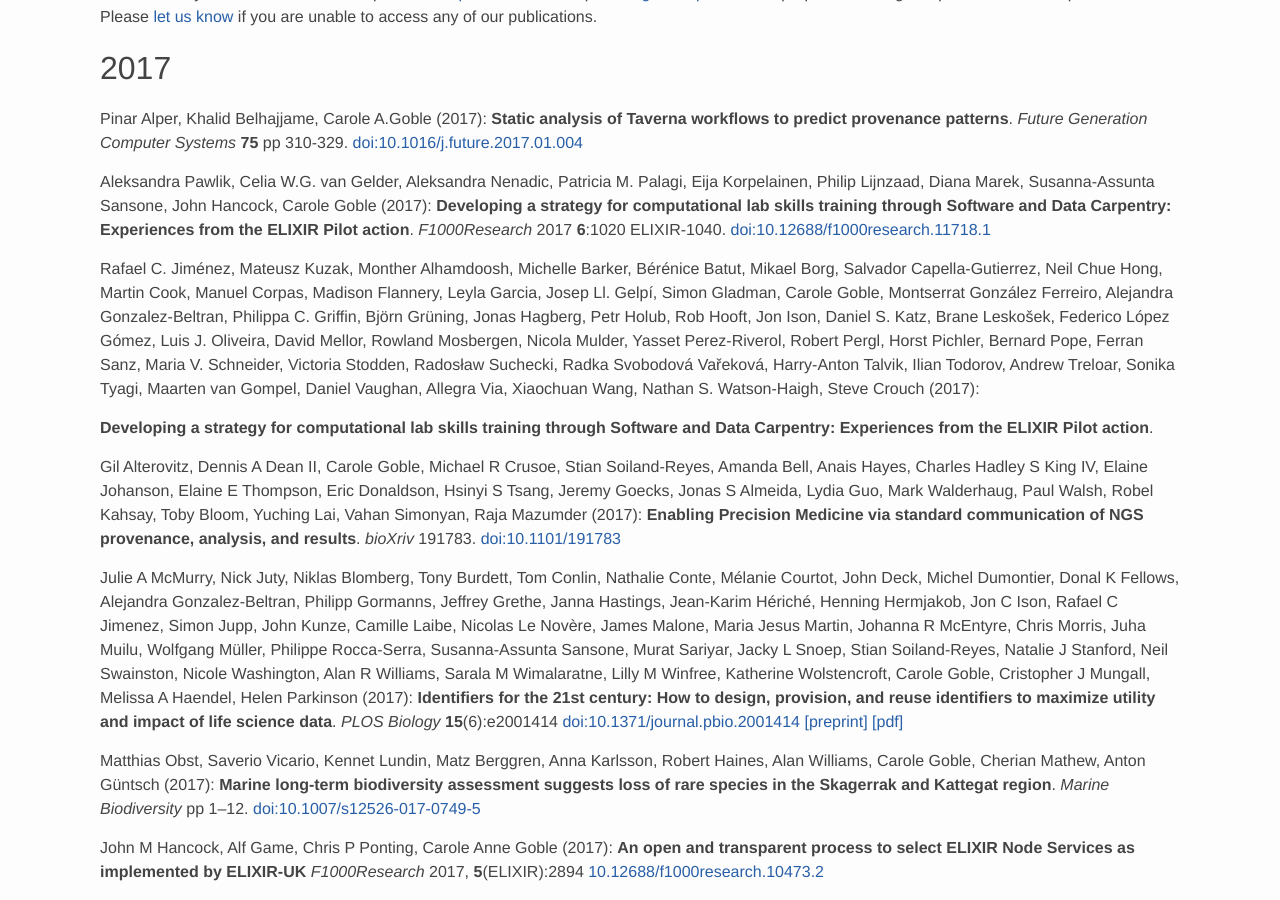
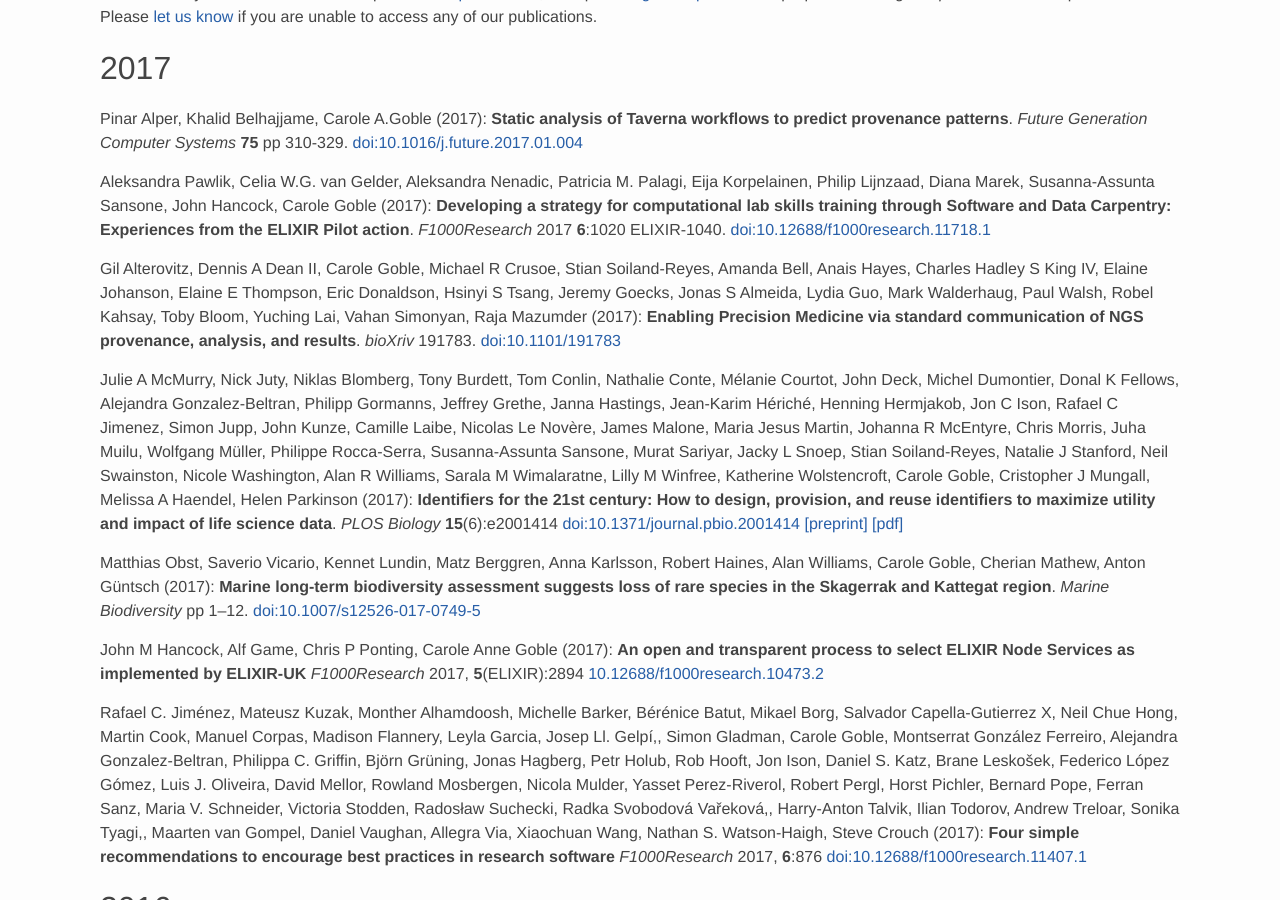
Before and after one commit to eScienceLab/eScienceLab.github.io, a Jekyll site: the page built from publications/index.md, in a window 1280 px wide and 900 px high, scrolled down 427 px. Built offline with Jekyll 4.4.1, drawn with Linux system fonts in a browser that asks for light colours; comment, search, counter and statistics services are not loaded.

Commit message:
Update index.md

```diff
--- a/publications/index.md
+++ b/publications/index.md
@@ -49,9 +49,6 @@
 [doi:10.12688/f1000research.11718.1](https://doi.org/10.12688/f1000research.11718.1)
 
 
-Rafael C. Jiménez, Mateusz Kuzak, Monther Alhamdoosh, Michelle Barker, Bérénice Batut, Mikael Borg, Salvador Capella-Gutierrez, Neil Chue Hong, Martin Cook, Manuel Corpas, Madison Flannery, Leyla Garcia, Josep Ll. Gelpí, Simon Gladman, Carole Goble, Montserrat González Ferreiro, Alejandra Gonzalez-Beltran, Philippa C. Griffin, Björn Grüning, Jonas Hagberg, Petr Holub, Rob Hooft, Jon Ison, Daniel S. Katz, Brane Leskošek, Federico López Gómez, Luis J. Oliveira, David Mellor, Rowland Mosbergen, Nicola Mulder, Yasset Perez-Riverol, Robert Pergl, Horst Pichler, Bernard Pope, Ferran Sanz, Maria V. Schneider, Victoria Stodden, Radosław Suchecki, Radka Svobodová Vařeková, Harry-Anton Talvik, Ilian Todorov, Andrew Treloar, Sonika Tyagi, Maarten van Gompel, Daniel Vaughan, Allegra Via, Xiaochuan Wang, Nathan S. Watson-Haigh, Steve Crouch (2017):
-
-**Developing a strategy for computational lab skills training through Software and Data Carpentry: Experiences from the ELIXIR Pilot action**.
 
 Gil Alterovitz, Dennis A Dean II, Carole Goble, Michael R Crusoe, Stian Soiland-Reyes, Amanda Bell, Anais Hayes, Charles Hadley S King IV, Elaine Johanson, Elaine E Thompson, Eric Donaldson, Hsinyi S Tsang, Jeremy Goecks, Jonas S Almeida, Lydia Guo, Mark Walderhaug, Paul Walsh, Robel Kahsay, Toby Bloom, Yuching Lai, Vahan Simonyan, Raja Mazumder (2017):
 **Enabling Precision Medicine via standard communication of NGS provenance, analysis, and results**.
```
